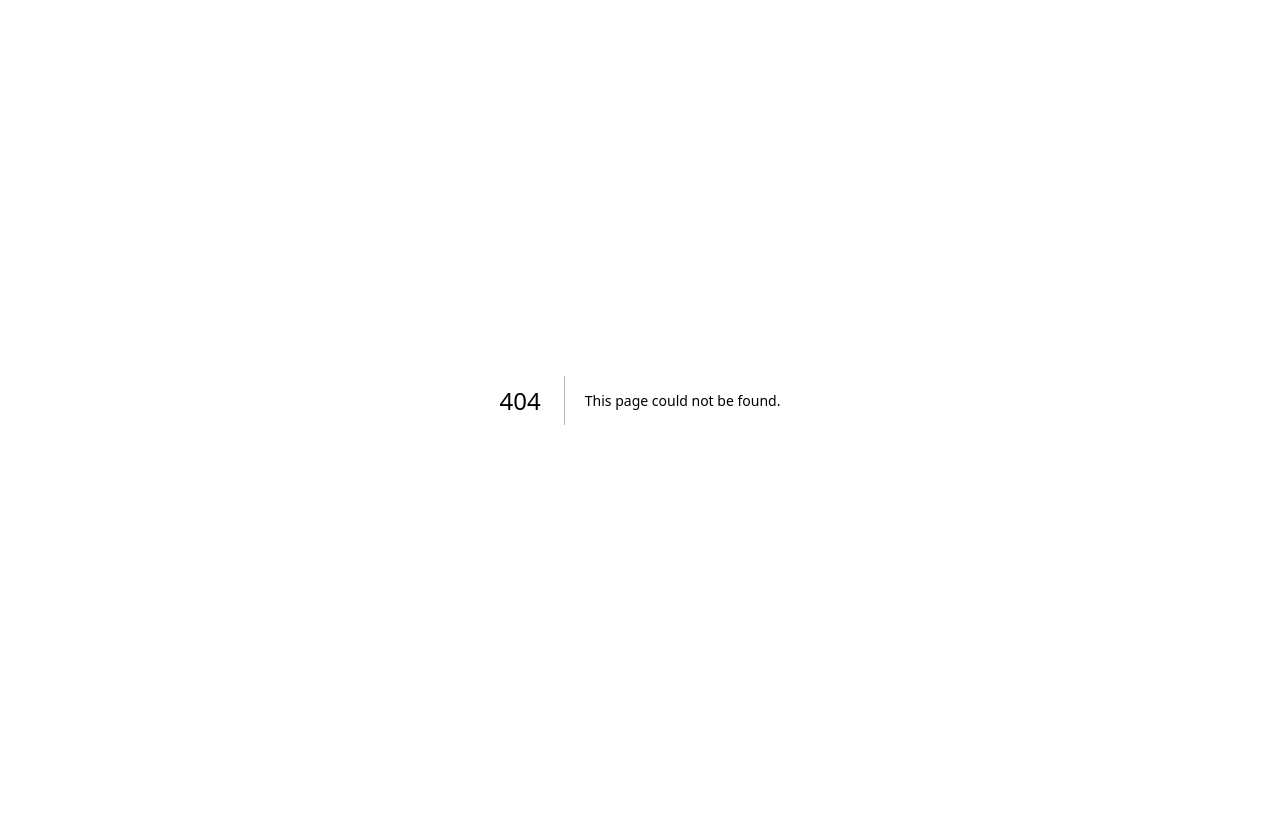
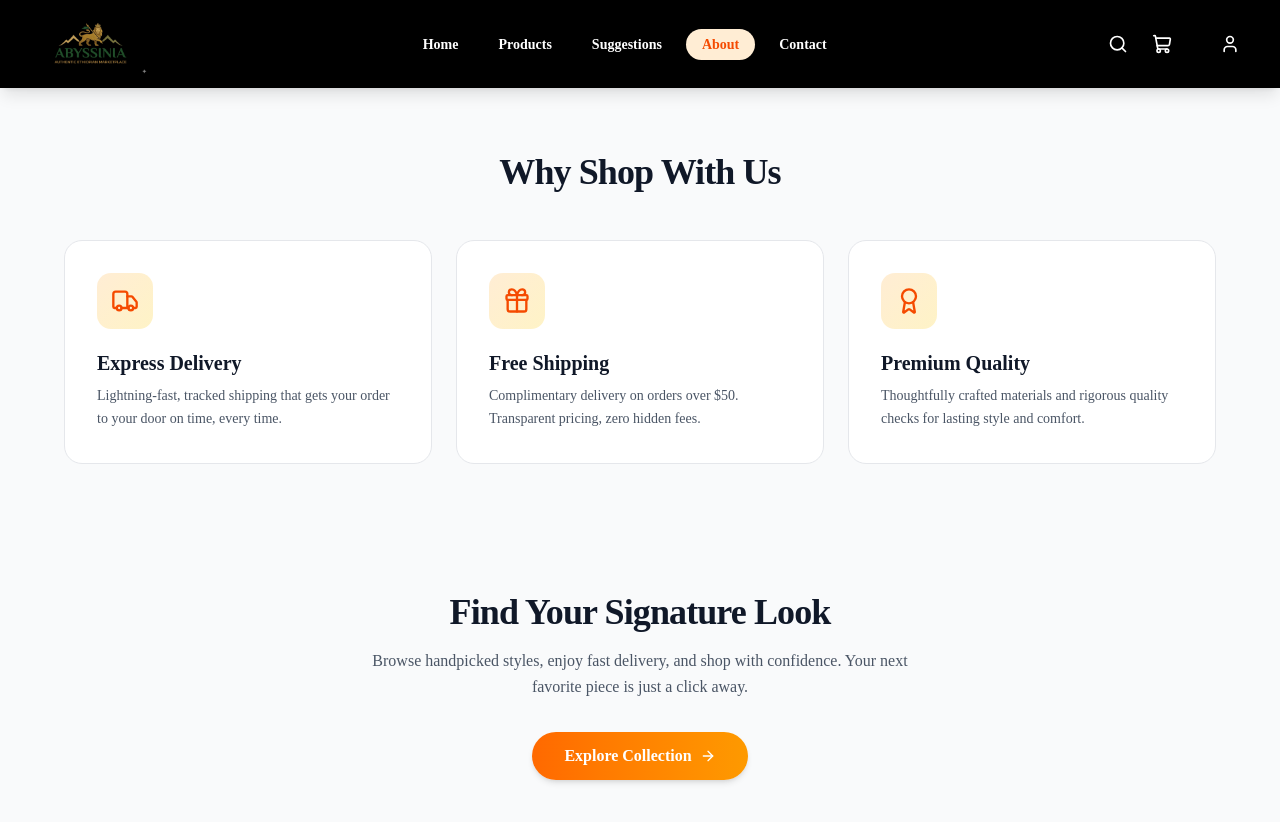
Before and after one commit to Bruk-stack/Abyssinia-E-commerce, a Next.js app: page /about in a window 1280 px wide. Before the commit this address had no page. Shown: the top 822 px of the page. Before the commit the page ends 800 px from the top, so only its background shows below. Built offline with nearby package versions, Linux system fonts and the light colour scheme.

Commit message:
about page done

```diff
--- /dev/null
+++ b/app/about/components/cards.tsx
@@ -0,0 +1,55 @@
+"use client";
+
+import { Truck, Gift, Award } from "lucide-react";
+
+const features = [
+  {
+    icon: Truck,
+    title: "Express Delivery",
+    desc: "Lightning-fast, tracked shipping that gets your order to your door on time, every time.",
+  },
+  {
+    icon: Gift,
+    title: "Free Shipping",
+    desc: "Complimentary delivery on orders over $50. Transparent pricing, zero hidden fees.",
+  },
+  {
+    icon: Award,
+    title: "Premium Quality",
+    desc: "Thoughtfully crafted materials and rigorous quality checks for lasting style and comfort.",
+  },
+];
+
+export function Cards() {
+  return (
+    <section className="bg-gray-50 dark:bg-gray-950 py-16 px-4 sm:px-6 lg:px-8">
+      <div className="max-w-6xl mx-auto">
+        <h2 className="text-3xl md:text-4xl font-bold text-center text-gray-900 dark:text-white mb-12 tracking-tight">
+          Why Shop With Us
+        </h2>
+
+        <div className="grid grid-cols-1 md:grid-cols-3 gap-6">
+          {features.map((feature, idx) => (
+            <div
+              key={idx}
+              className="group bg-white dark:bg-gray-900 rounded-2xl p-8 border border-gray-200 dark:border-gray-800 hover:border-orange-500/50 hover:shadow-xl hover:-translate-y-1 transition-all duration-300"
+            >
+              {/* Icon Container */}
+              <div className="w-14 h-14 rounded-xl bg-gradient-to-br from-orange-100 to-amber-100 dark:from-orange-900/30 dark:to-amber-900/30 flex items-center justify-center mb-5 group-hover:scale-110 transition-transform duration-300">
+                <feature.icon className="w-7 h-7 text-orange-600 dark:text-orange-400" />
+              </div>
+
+              {/* Content */}
+              <h3 className="text-xl font-semibold text-gray-900 dark:text-white mb-2">
+                {feature.title}
+              </h3>
+              <p className="text-gray-600 dark:text-gray-400 leading-relaxed text-sm">
+                {feature.desc}
+              </p>
+            </div>
+          ))}
+        </div>
+      </div>
+    </section>
+  );
+}
--- /dev/null
+++ b/app/about/components/experience.tsx
@@ -0,0 +1,30 @@
+"use client";
+
+import { useRouter } from "next/navigation";
+import { ArrowRight } from "lucide-react";
+
+export function Experience() {
+  const router = useRouter();
+
+  return (
+    <section className="bg-gray-50 dark:bg-gray-950 py-16 px-4 sm:px-6 lg:px-8">
+      <div className="max-w-3xl mx-auto text-center">
+        <h2 className="text-3xl md:text-4xl font-bold text-gray-900 dark:text-white mb-4 tracking-tight">
+          Find Your Signature Look
+        </h2>
+        <p className="text-gray-600 dark:text-gray-400 mb-8 max-w-xl mx-auto leading-relaxed">
+          Browse handpicked styles, enjoy fast delivery, and shop with
+          confidence. Your next favorite piece is just a click away.
+        </p>
+
+        <button
+          onClick={() => router.push("/products")}
+          className="group inline-flex items-center gap-2 px-8 py-3 bg-gradient-to-r from-orange-500 to-amber-500 hover:from-orange-600 hover:to-amber-600 text-white font-semibold rounded-full shadow-md hover:shadow-orange-500/30 transition-all duration-200 active:scale-[0.98] focus:outline-none focus:ring-4 focus:ring-orange-500/30"
+        >
+          Explore Collection
+          <ArrowRight className="w-4 h-4 group-hover:translate-x-0.5 transition-transform" />
+        </button>
+      </div>
+    </section>
+  );
+}
--- /dev/null
+++ b/app/about/page.tsx
@@ -0,0 +1,13 @@
+"use client";
+import { Navigation } from "../components/header";
+import { Cards } from "./components/cards";
+import { Experience } from "./components/experience";
+export default function Page() {
+  return (
+    <div>
+      <Navigation />
+      <Cards />
+      <Experience />
+    </div>
+  );
+}
```
